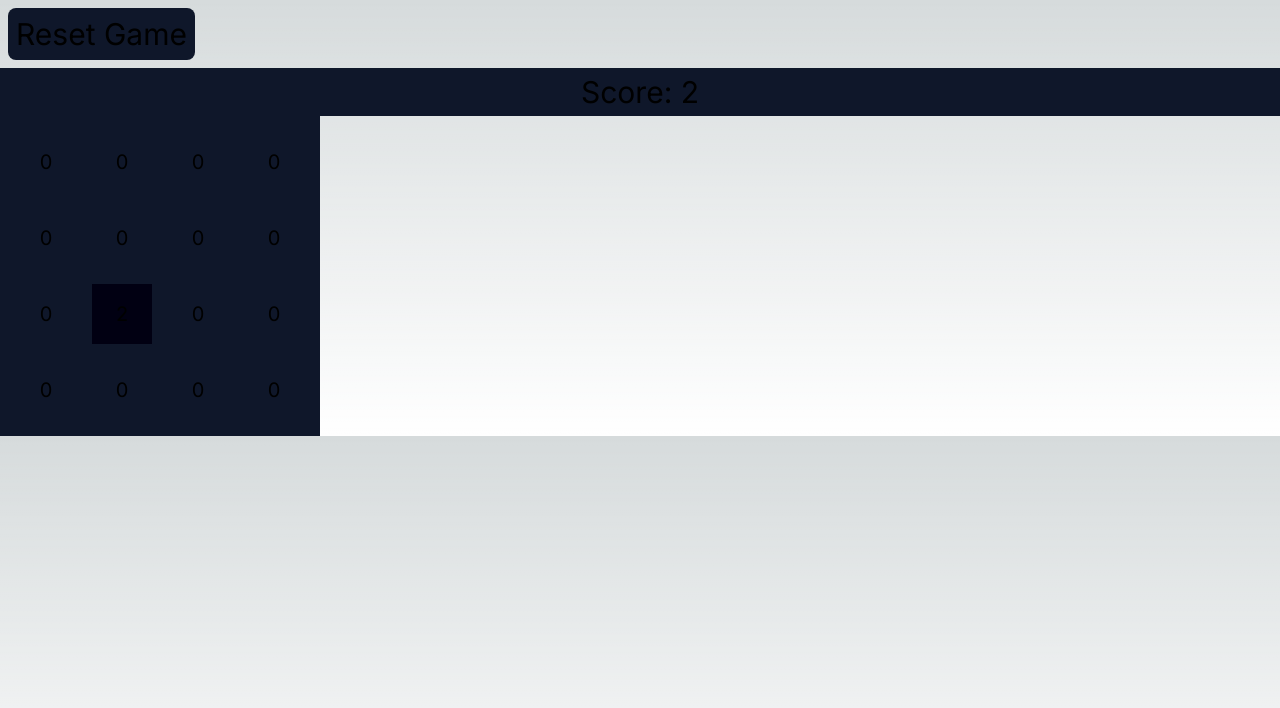
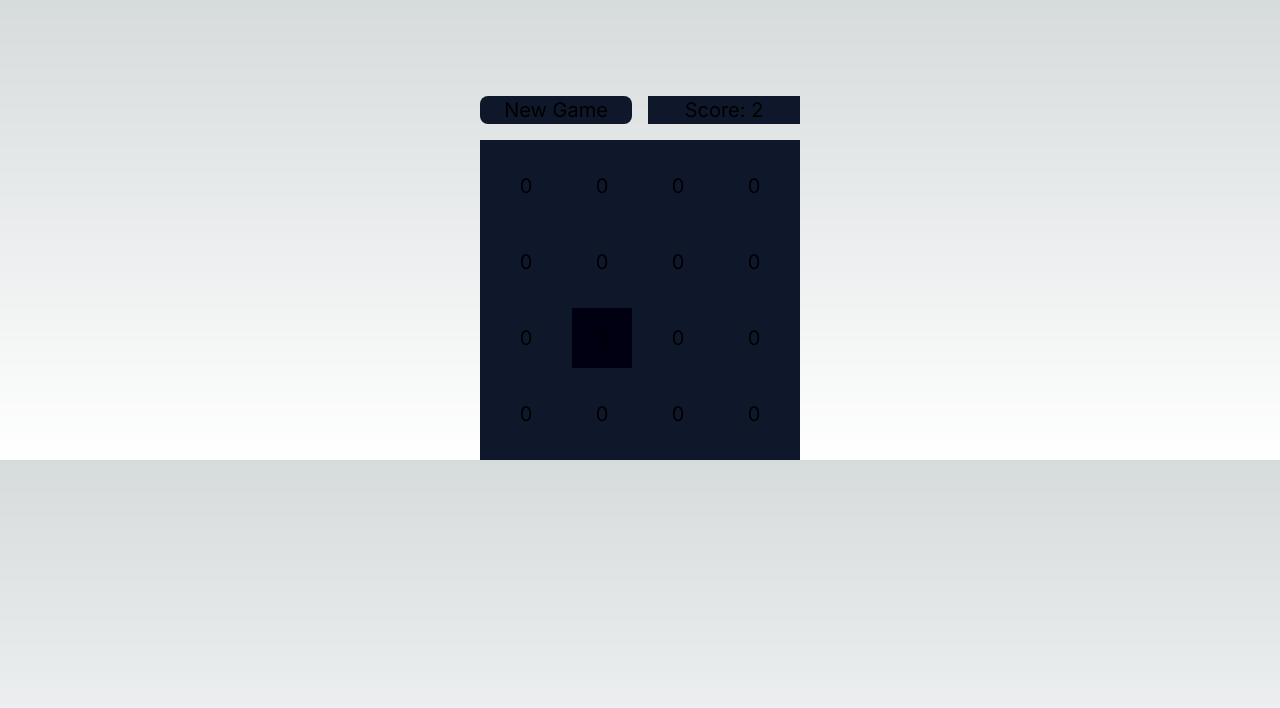
Before and after one commit to leokun/2048, a Next.js app: page / in a window 1280 px wide. Shown: the top 708 px of the page. Built offline with nearby package versions, Linux system fonts and the light colour scheme.

Commit message:
Enhance display Fixes #4

```diff
--- a/app/layout.tsx
+++ b/app/layout.tsx
@@ -19,7 +19,11 @@ export default function RootLayout({
 }>) {
   return (
     <html lang="en">
-      <body className={inter.className}>{children}</body>
+      <body className={inter.className}>
+        <div className="grid grid-cols-1  gap-0 place-items-center">
+          {children}
+        </div>
+      </body>
       <SpeedInsights />
     </html>
   );
--- a/app/page.tsx
+++ b/app/page.tsx
@@ -10,7 +10,13 @@ import {
 export default function Home() {
 
   return <GameContextProvider>
-    <NewGame /><Score/>
+    <div className="grid text-xl gap-2">
+      <div className="grid grid-cols-2 gap-4 pt-24">
+
+        <NewGame /><Score/>
+      </div>
     <Matrice />
+    </div>
+
   </GameContextProvider>
 }
--- a/components/2048/Matrice.tsx
+++ b/components/2048/Matrice.tsx
@@ -12,7 +12,7 @@ export default function Matrice() {
 
   return (
     <div
-    className="relative h-80 w-80 bg-slate-900">
+    className="relative h-80 w-80 bg-slate-900 mt-2">
       <div className=" absolute grid grid-cols-4 gap-4 p-4 h-80 w-80">
       {matrice.flat().map((cell, index) => (
         <Tile key={'lol-'+index} value={cell} />
--- a/components/2048/NewGame.tsx
+++ b/components/2048/NewGame.tsx
@@ -12,7 +12,7 @@ export default function NewGame() {
             dispatch({type: "newGame"})
         }}
     >
-        Reset Game
+        New Game
     </Button>
 
 }
--- a/components/2048/Score.tsx
+++ b/components/2048/Score.tsx
@@ -5,7 +5,7 @@ export default function Score() {
 
     const {state: {score}} = useContext(GameContext)
 
-    return <div className="p4 h-12 bg-slate-900 flex items-center justify-center text-3xl box-content">
+    return <div className="bg-slate-900 flex items-center justify-center box-content">
         Score: {score}
     </div>
 }
--- a/components/2048/Tile.tsx
+++ b/components/2048/Tile.tsx
@@ -4,7 +4,7 @@ import bgStiles from './Tile.module.css';
 export default function Tile({value}: Readonly<TileProps>) {
 
   return <div
-    className={["flex items-center justify-center text-xl box-content",
+    className={["flex items-center justify-center box-content",
     bgStiles[`bg-${value > 2048 ? 'plus' : value}`]].join(' ')} >
         <span>{value}</span>
     </div>
--- a/components/ui/Button.tsx
+++ b/components/ui/Button.tsx
@@ -7,7 +7,7 @@ export default function Button(props: ButtonProps) {
     const {children, ...rest} = props
 
     return <button
-        className="p-2 m-2 rounded-lg bg-slate-900 hover:bg-slate-600 flex items-center justify-center text-3xl box-content"
+        className="rounded-lg bg-slate-900 hover:bg-slate-600 flex items-center justify-center box-content"
         {...rest}
     >
         {children}
```
